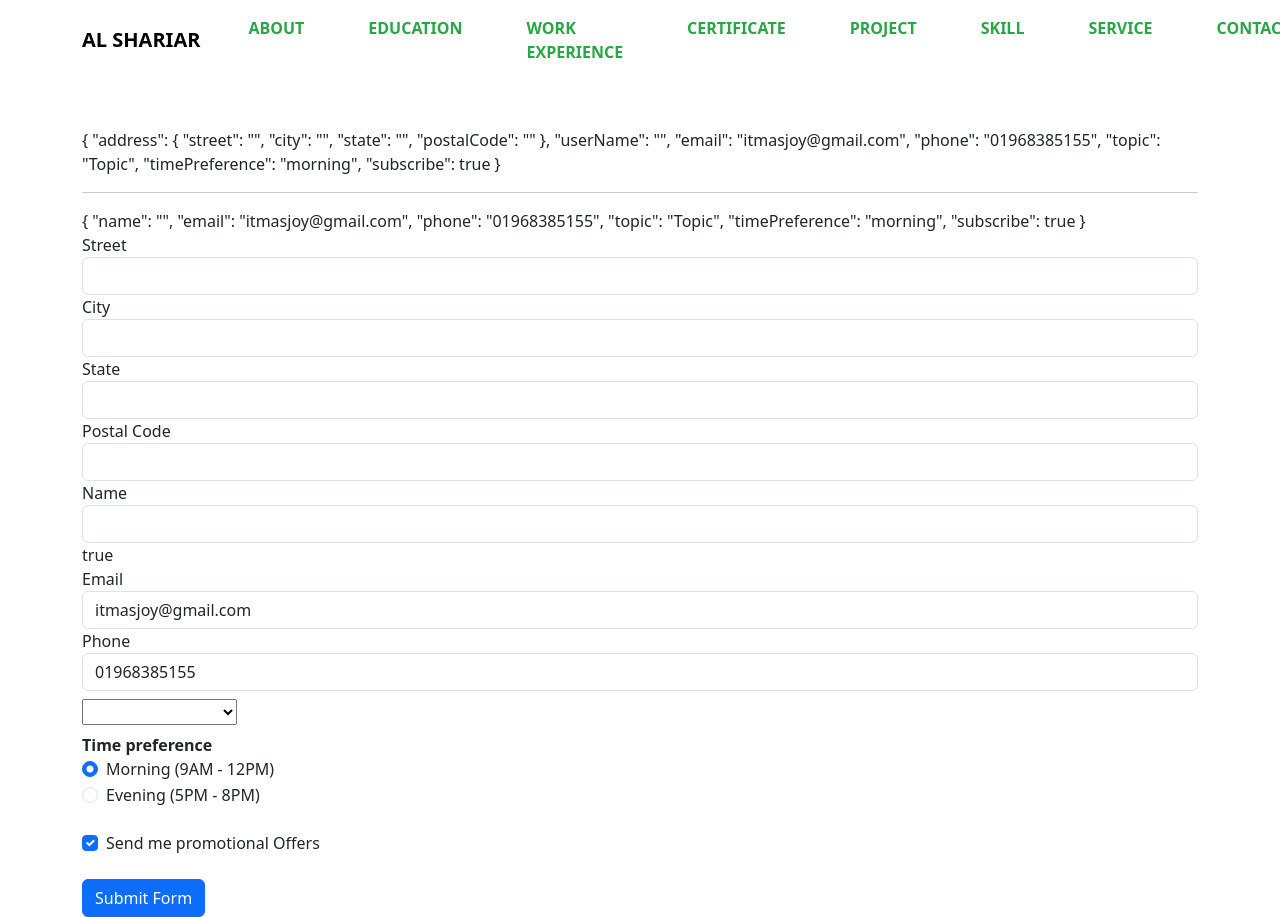
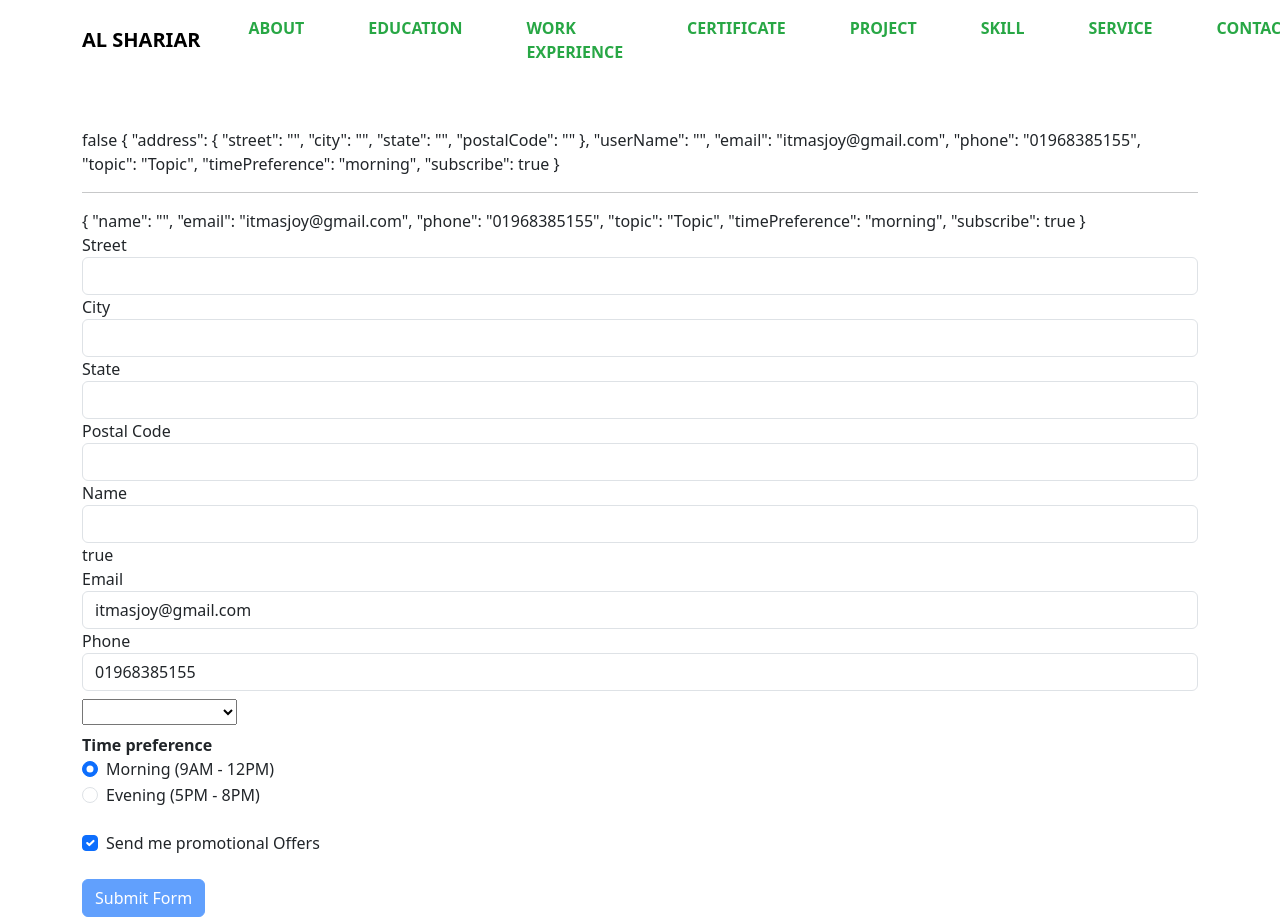
Before and after one commit to Shariarbup/al-shariar, an Angular app: page /reactive-forms in a window 1280 px wide. Shown: the top 917 px of the page. Built offline with nearby package versions, Linux system fonts and the light colour scheme.

Commit message:
added ngSubmit

```diff
--- a/src/app/components/reactive-forms/reactive-forms.component.html
+++ b/src/app/components/reactive-forms/reactive-forms.component.html
@@ -1,4 +1,5 @@
-<form #userForm="ngForm">
+<form #userForm="ngForm" novalidate (ngSubmit)="onSubmit()">
+    {{userForm.form.valid}}
 
     {{userForm.value | json }}
 
@@ -47,10 +48,11 @@
     </div>
 
     <div class="form-group" class="my-2">
-        <select class="custom-select" name="topic" [(ngModel)]="userModel.topic">
+        <select required #topic="ngModel" [class.is-invalid]="topic.invalid && topic.touched" class="custom-select" name="topic" [(ngModel)]="userModel.topic">
             <option value="">I am interested in</option>
             <option *ngFor="let topic of topics">{{topic}}</option>
         </select>
+        <small class="text-danger" [class.d-none]="topic.valid || topic.untouched">Please choose a topic</small>
     </div>
 
     <div class="my-2">
@@ -72,5 +74,5 @@
         </div>
     </div>
 
-    <button type="submit" class="btn btn-primary">Submit Form</button>
+    <button [disabled]="userForm.form.invalid" type="submit" class="btn btn-primary">Submit Form</button>
 </form>
--- a/src/app/components/reactive-forms/reactive-forms.component.ts
+++ b/src/app/components/reactive-forms/reactive-forms.component.ts
@@ -11,4 +11,12 @@ export class ReactiveFormsComponent {
 
   userModel = new User("", "itmasjoy@gmail.com", "01968385155", "Topic", "morning", true);
 
+  validateTopic() {
+
+  }
+
+  onSubmit() {
+    console.log(this.userModel);
+  }
+
 }
```
